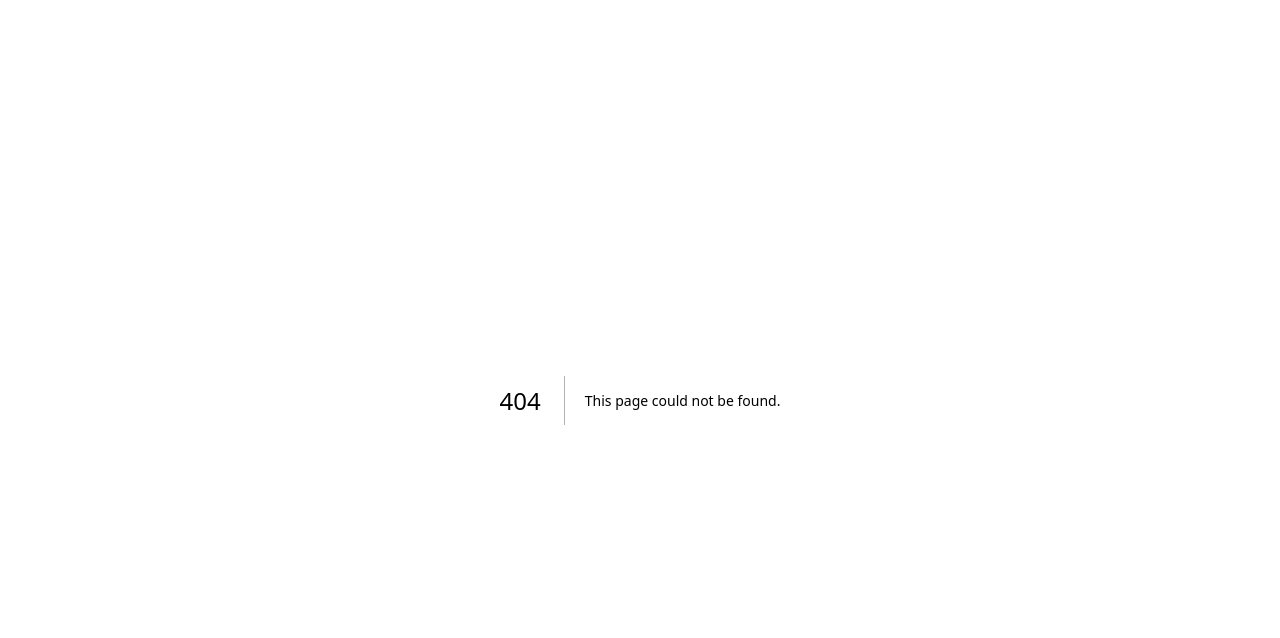
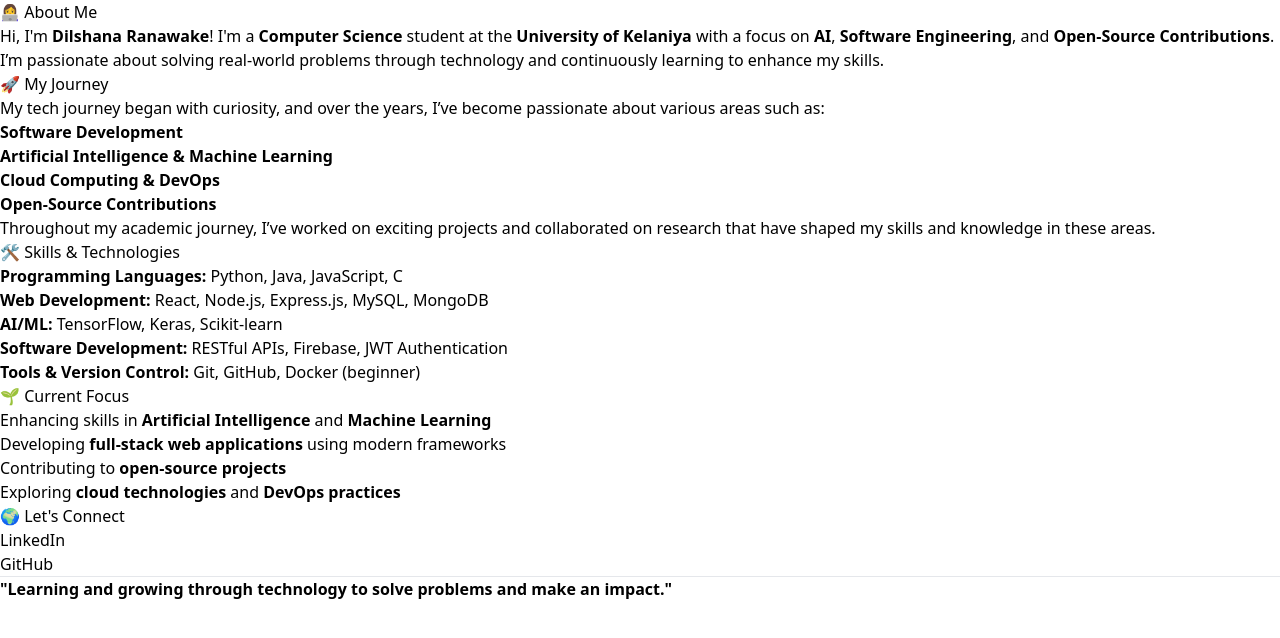
Before and after one commit to nasmeenmnm/batch5, a Next.js app: page /Dilshana_Ranawake/about in a window 1280 px wide. Before the commit this address had no page. Shown: the top 638 px of the page. Built offline with nearby package versions, Linux system fonts and the light colour scheme.

Commit message:
Dilshana Added

```diff
--- a/package.json
+++ b/package.json
@@ -7,7 +7,7 @@
     "build": "next build",
     "start": "next start",
     "lint": "eslint \"**/*.mdx\" --no-ignore",
-    "lint:mdx": "eslint \"pages/**/*.mdx\" --no-ignore && remark . --ext .mdx && cat success.txt || cat failure.txt",
+    "lint:mdx": "eslint \"pages/**/*.mdx\" --no-ignore && remark . --ext .mdx && type success.txt || type failure.txt",
     "test": "npm run lint:mdx"
   },
   "dependencies": {
--- /dev/null
+++ b/pages/Dilshana_Ranawake/_meta.js
@@ -0,0 +1,6 @@
+const meta = {
+    me: "Dilshana ranawake",
+    about: "About Me",
+}
+
+export default meta;
--- /dev/null
+++ b/pages/Dilshana_Ranawake/about.mdx
@@ -0,0 +1,40 @@
+---
+title: "About Dilshana"
+description: "Learn more about Dilshana, a passionate Computer Science student at the University of Kelaniya."
+---
+
+# 👩‍💻 About Me
+
+Hi, I'm **Dilshana Ranawake**! I'm a **Computer Science** student at the **University of Kelaniya** with a focus on **AI**, **Software Engineering**, and **Open-Source Contributions**. I’m passionate about solving real-world problems through technology and continuously learning to enhance my skills.
+
+## 🚀 My Journey
+My tech journey began with curiosity, and over the years, I’ve become passionate about various areas such as:
+
+- **Software Development**
+- **Artificial Intelligence & Machine Learning**
+- **Cloud Computing & DevOps**
+- **Open-Source Contributions**
+
+Throughout my academic journey, I’ve worked on exciting projects and collaborated on research that have shaped my skills and knowledge in these areas.
+
+## 🛠️ Skills & Technologies
+- **Programming Languages:** Python, Java, JavaScript, C
+- **Web Development:** React, Node.js, Express.js, MySQL, MongoDB
+- **AI/ML:** TensorFlow, Keras, Scikit-learn
+- **Software Development:** RESTful APIs, Firebase, JWT Authentication
+- **Tools & Version Control:** Git, GitHub, Docker (beginner)
+
+## 🌱 Current Focus
+- Enhancing skills in **Artificial Intelligence** and **Machine Learning**
+- Developing **full-stack web applications** using modern frameworks
+- Contributing to **open-source projects**
+- Exploring **cloud technologies** and **DevOps practices**
+
+## 🌍 Let's Connect
+
+- [LinkedIn](https://www.linkedin.com/in/dilshana-ranawake)
+- [GitHub](https://github.com/DilshanaRanawake)
+
+---
+
+**"Learning and growing through technology to solve problems and make an impact."**
--- /dev/null
+++ b/pages/Dilshana_Ranawake/me.mdx
@@ -0,0 +1,38 @@
+---
+title: "Dilshana's Profile"
+description: "Learn more about Dilshana, a passionate Computer Science student at UOK."
+---
+
+## Hi, I’m **Dilshana Ranawake**
+**Computer Science Undergraduate | Aspiring Software Engineer | AI & Open Source Enthusiast**
+
+## 🚀 About Me
+- 🎓 **BSc. (Hons) in Computer Science Specializing in AI** - University of Kelaniya
+- 👩‍💻 Passionate about **Software Engineering, AI, and Open-Source Contributions**
+- 🔍 Currently learning **Cloud Computing, DevOps, and Full-Stack Development**
+
+## 🛠️ Skills & Technologies
+- **Programming Languages:** Python, Java, JavaScript, C
+- **Web Development:** React, Next.js, Node.js, Express.js, MySQL, MongoDB
+- **AI/ML:** TensorFlow, Keras, Scikit-learn
+- **Data Handling:** Basic Pandas, NumPy
+- **Software Development:** RESTful APIs, JWT authentication, Firebase, Flask
+- **Version Control & Tools:** Git, GitHub, Docker (beginner)
+
+## 🔥 Projects
+
+### **SentimentAnalyzer-TF**
+*A deep learning model to classify movie reviews as positive or negative.*
+- Built using LSTM with TensorFlow & Keras
+- Deployed as a REST API with Flask
+
+### **Task Management System**
+*A full-stack web application for task management.*
+- Developed with PHP, MySQL, HTML, CSS, and JavaScript
+- Features user authentication, role management, and notifications
+
+[🔗 More Projects](https://github.com/DilshanaRanawake?tab=repositories)
+
+## 📫 Connect with Me
+- 💻 **GitHub**: [yourusername](https://github.com/DilshanaRanawake)
+- 🔗 **LinkedIn**: [yourprofile](https://www.linkedin.com/in/dilshana-ranawake)
--- a/pages/_meta.js
+++ b/pages/_meta.js
@@ -5,6 +5,7 @@
     Pawan_Pinsara: "Pawan Pinsara",
     Amindu_Bhashana: "Amindu Bhashana",
     Viduruwan: "Y.P. Viduruwan",
+    Dilshana_Ranawake: "Dilshana Ranawake",
 }
 
 export default meta;
```
Also changed, not shown: 1 other file (tests, documents, lock files or other folders).
